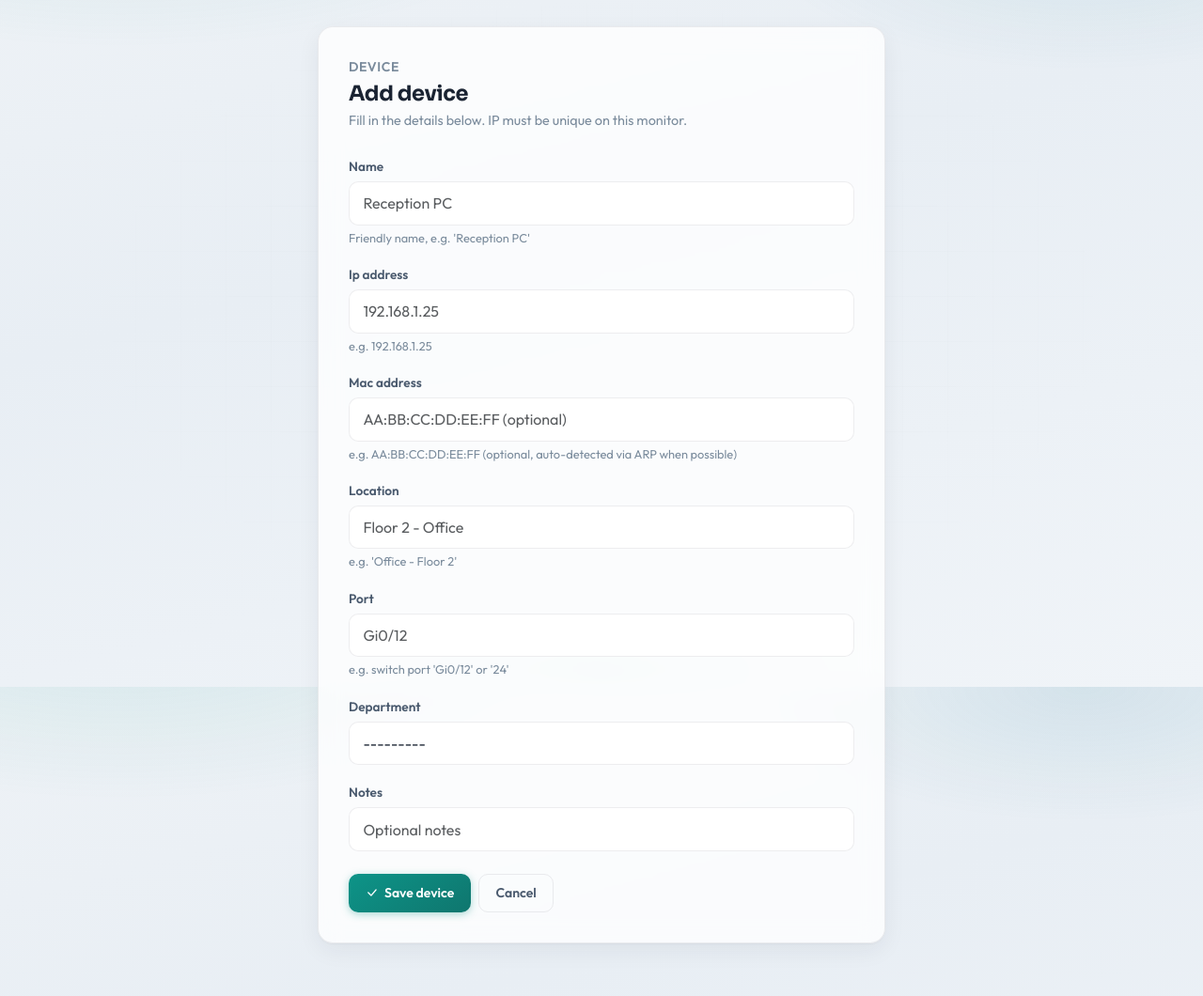
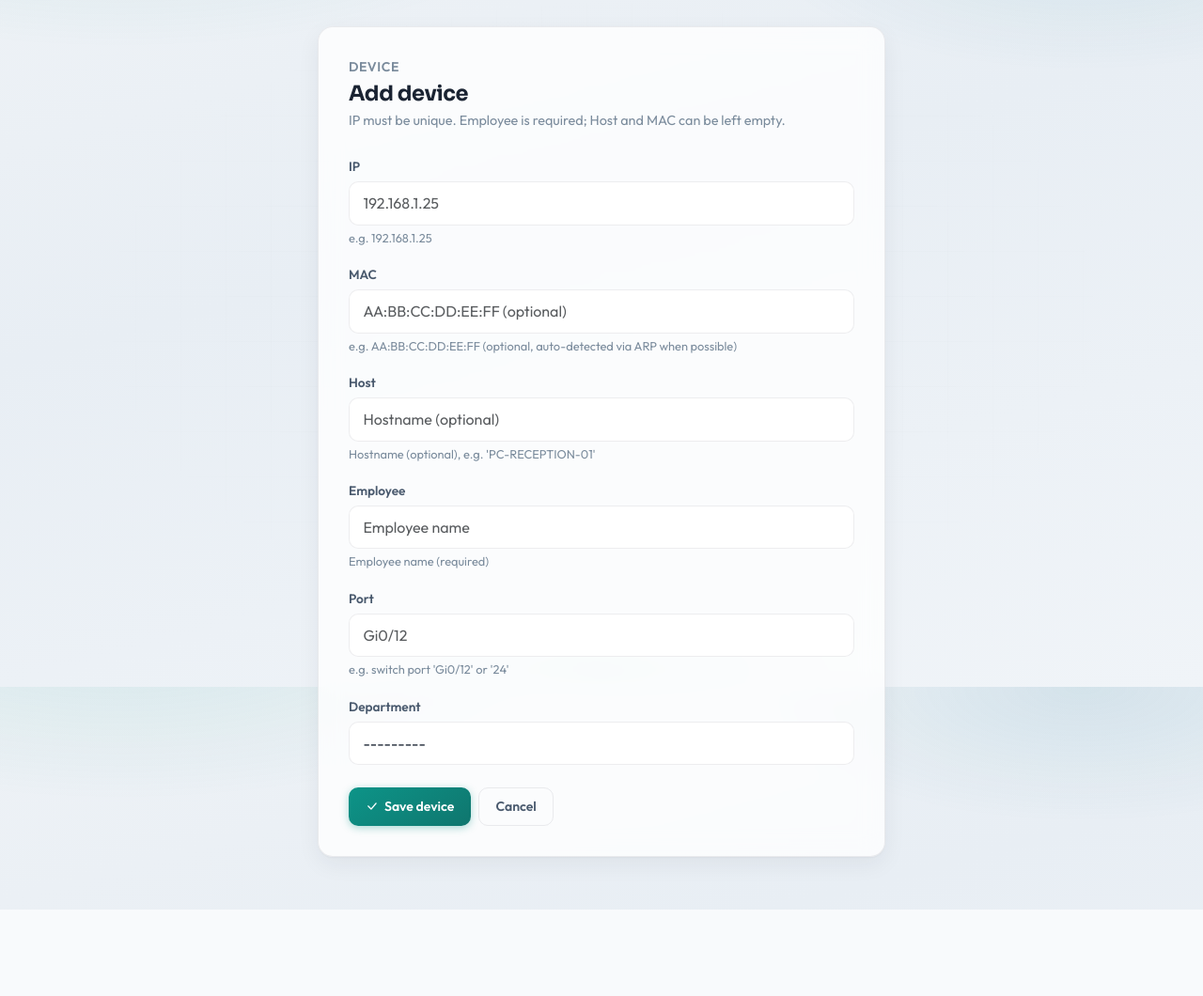
Before and after one commit to MayurBhowad/bm_office_device_mapper, a Django app: page /device/add/ in a window 1280 px wide. Shown: the part 69-1129 px from the top of the page at 94% size. After the commit the page ends 1037 px from the top, so only its background shows below. Run offline with Django 5.2, Linux system fonts and the light colour scheme; the visitor is signed in with stand-in values (Sample User, id 1); data comes from the database, SQL or seed files in the repository.

Commit message:
Refactor Device model and forms to include employee and host fields, update admin and dashboard views accordingly. Adjust search and display functionalities to reflect new attributes.

```diff
--- a/devices/admin.py
+++ b/devices/admin.py
@@ -10,7 +10,7 @@ class DepartmentAdmin(admin.ModelAdmin):
 
 @admin.register(Device)
 class DeviceAdmin(admin.ModelAdmin):
-    list_display = ("name", "ip_address", "mac_address", "location", "port", "department", "is_up", "last_checked")
-    list_filter = ("is_up", "location", "department")
-    search_fields = ("name", "ip_address", "mac_address", "port", "department__name")
+    list_display = ("ip_address", "mac_address", "host", "employee", "port", "department", "is_up", "last_checked")
+    list_filter = ("is_up", "department")
+    search_fields = ("ip_address", "mac_address", "host", "employee", "port", "department__name")
     autocomplete_fields = ("department",)
--- a/devices/forms.py
+++ b/devices/forms.py
@@ -5,13 +5,20 @@ from .models import Device
 class DeviceForm(forms.ModelForm):
     class Meta:
         model = Device
-        fields = ["name", "ip_address", "mac_address", "location", "port", "department", "notes"]
+        fields = ["ip_address", "mac_address", "host", "employee", "port", "department"]
+        labels = {
+            "ip_address": "IP",
+            "mac_address": "MAC",
+            "host": "Host",
+            "employee": "Employee",
+            "port": "Port",
+            "department": "Department",
+        }
         widgets = {
-            "name": forms.TextInput(attrs={"class": "form-control", "placeholder": "Reception PC"}),
             "ip_address": forms.TextInput(attrs={"class": "form-control", "placeholder": "192.168.1.25"}),
             "mac_address": forms.TextInput(attrs={"class": "form-control", "placeholder": "AA:BB:CC:DD:EE:FF (optional)"}),
-            "location": forms.TextInput(attrs={"class": "form-control", "placeholder": "Floor 2 - Office"}),
+            "host": forms.TextInput(attrs={"class": "form-control", "placeholder": "Hostname (optional)"}),
+            "employee": forms.TextInput(attrs={"class": "form-control", "placeholder": "Employee name"}),
             "port": forms.TextInput(attrs={"class": "form-control", "placeholder": "Gi0/12"}),
             "department": forms.Select(attrs={"class": "form-control"}),
-            "notes": forms.TextInput(attrs={"class": "form-control", "placeholder": "Optional notes"}),
         }
--- a/devices/models.py
+++ b/devices/models.py
@@ -17,14 +17,18 @@ class Department(models.Model):
 class Device(models.Model):
     """A network device (PC, server, printer, etc.) tracked on the LAN."""
 
-    name = models.CharField(max_length=100, help_text="Friendly name, e.g. 'Reception PC'")
     ip_address = models.GenericIPAddressField(unique=True, help_text="e.g. 192.168.1.25")
     mac_address = models.CharField(
         max_length=17,
         blank=True,
         help_text="e.g. AA:BB:CC:DD:EE:FF (optional, auto-detected via ARP when possible)",
     )
-    location = models.CharField(max_length=100, blank=True, help_text="e.g. 'Office - Floor 2'")
+    host = models.CharField(
+        max_length=100,
+        blank=True,
+        help_text="Hostname (optional), e.g. 'PC-RECEPTION-01'",
+    )
+    employee = models.CharField(max_length=100, help_text="Employee name (required)")
     port = models.CharField(max_length=50, blank=True, help_text="e.g. switch port 'Gi0/12' or '24'")
     department = models.ForeignKey(
         Department,
@@ -33,7 +37,6 @@ class Device(models.Model):
         blank=True,
         related_name="devices",
     )
-    notes = models.CharField(max_length=255, blank=True)
 
     is_up = models.BooleanField(default=False)
     last_checked = models.DateTimeField(null=True, blank=True)
@@ -43,10 +46,10 @@ class Device(models.Model):
     created_at = models.DateTimeField(auto_now_add=True)
 
     class Meta:
-        ordering = ["name"]
+        ordering = ["employee"]
 
     def __str__(self):
-        return f"{self.name} ({self.ip_address})"
+        return f"{self.employee} ({self.ip_address})"
 
     def mark_status(self, is_up: bool, response_ms=None, mac_address=None):
         self.is_up = is_up
--- a/devices/views.py
+++ b/devices/views.py
@@ -22,13 +22,12 @@ def dashboard(request):
     devices_json = [
         {
             "id": d.id,
-            "name": d.name,
             "ip": d.ip_address,
             "mac": d.mac_address or "",
-            "location": d.location or "",
+            "host": d.host or "",
+            "employee": d.employee,
             "port": d.port or "",
             "department": d.department.name if d.department else "",
-            "notes": d.notes or "",
             "is_up": d.is_up,
             "response_ms": d.last_response_ms,
             "last_checked": d.last_checked.strftime("%H:%M:%S") if d.last_checked else "",
@@ -52,7 +51,7 @@ def device_add(request):
         form = DeviceForm(request.POST)
         if form.is_valid():
             device = form.save()
-            messages.success(request, f"Added {device.name}.")
+            messages.success(request, f"Added {device.employee}.")
             return redirect("dashboard")
     else:
         form = DeviceForm()
@@ -66,20 +65,20 @@ def device_edit(request, pk):
         form = DeviceForm(request.POST, instance=device)
         if form.is_valid():
             form.save()
-            messages.success(request, f"Updated {device.name}.")
+            messages.success(request, f"Updated {device.employee}.")
             return redirect("dashboard")
     else:
         form = DeviceForm(instance=device)
-    return render(request, "devices/device_form.html", {"form": form, "title": f"Edit {device.name}"})
+    return render(request, "devices/device_form.html", {"form": form, "title": f"Edit {device.employee}"})
 
 
 @login_required
 def device_delete(request, pk):
     device = get_object_or_404(Device, pk=pk)
     if request.method == "POST":
-        name = device.name
+        employee = device.employee
         device.delete()
-        messages.success(request, f"Removed {name}.")
+        messages.success(request, f"Removed {employee}.")
         return redirect("dashboard")
     return render(request, "devices/device_confirm_delete.html", {"device": device})
 
--- a/templates/devices/device_form.html
+++ b/templates/devices/device_form.html
@@ -6,7 +6,7 @@
         <div class="form-panel">
             <p class="text-muted small mb-1" style="font-weight:600;letter-spacing:0.04em;text-transform:uppercase;">Device</p>
             <h1 class="form-title">{{ title }}</h1>
-            <p class="text-muted mb-4" style="font-size:0.9rem;">Fill in the details below. IP must be unique on this monitor.</p>
+            <p class="text-muted mb-4" style="font-size:0.9rem;">IP must be unique. Employee is required; Host and MAC can be left empty.</p>
             <form method="post" novalidate>
                 {% csrf_token %}
                 {% for field in form %}
```
Also changed, not shown: templates/devices/dashboard.html (+25 -24 lines), templates/devices/device_confirm_delete.html (+8 -10 lines), devices/migrations/0003_device_host_employee_remove_location_notes.py (added).
